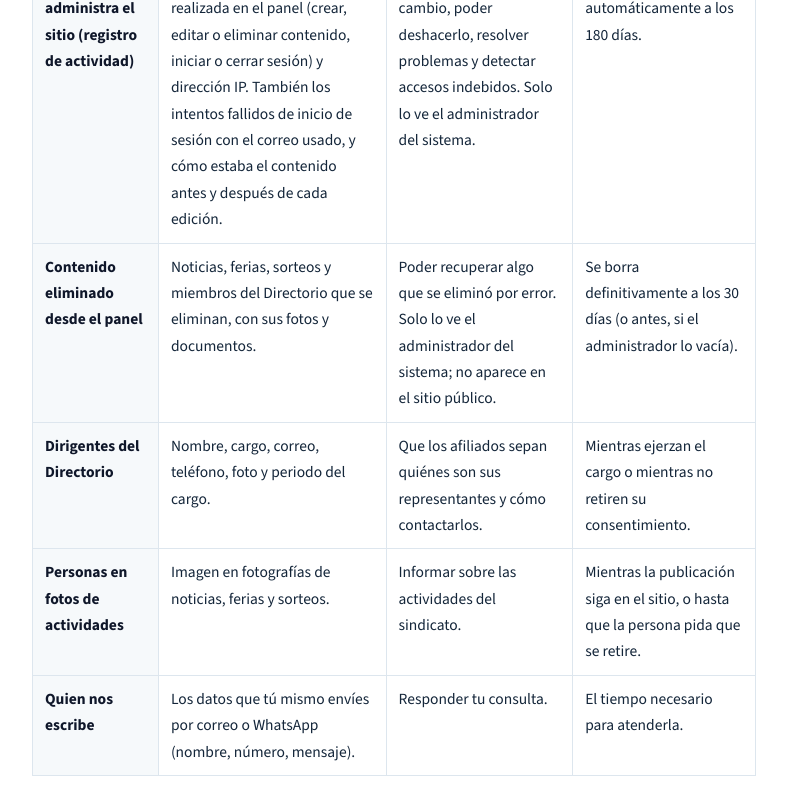
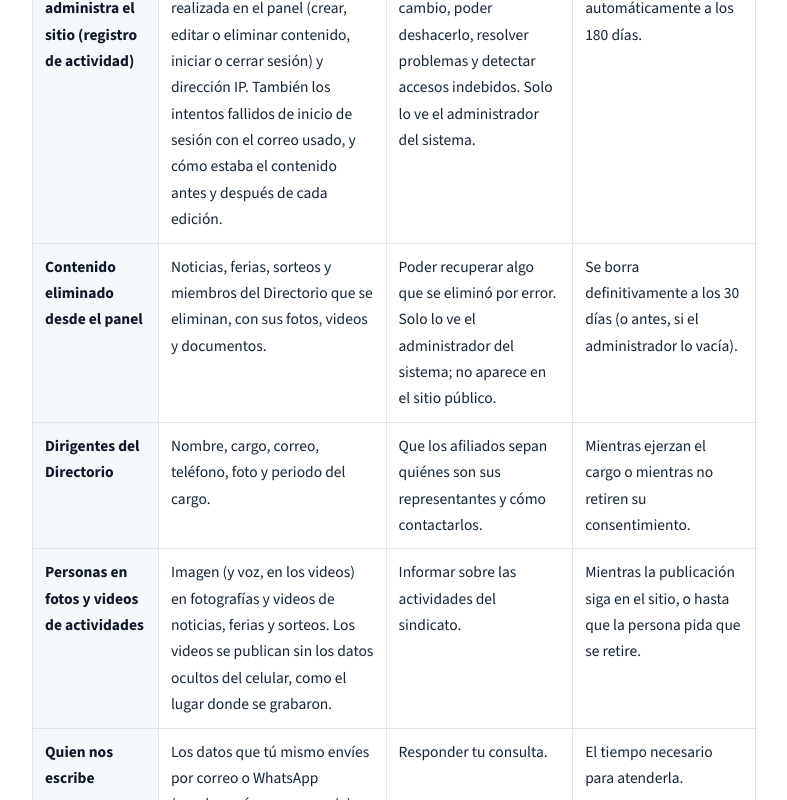
Before and after one commit to Jesusc169/SITECORPAC, a Next.js app: page /privacidad in a window 1280 px wide. Shown: the part 2000-2800 px from the top of the page, without its empty margins (246-1033 px from the left). Built offline with nearby package versions, Linux system fonts and the light colour scheme.

Commit message:
Política de privacidad: fotos y videos de actividades (imagen y voz, sin ubicación del celular)

```diff
--- a/src/app/privacidad/page.tsx
+++ b/src/app/privacidad/page.tsx
@@ -137,7 +137,7 @@ export default function PrivacidadPage() {
               <th scope="row">Contenido eliminado desde el panel</th>
               <td>
                 Noticias, ferias, sorteos y miembros del Directorio que se
-                eliminan, con sus fotos y documentos.
+                eliminan, con sus fotos, videos y documentos.
               </td>
               <td>
                 Poder recuperar algo que se eliminó por error. Solo lo ve el
@@ -161,8 +161,12 @@ export default function PrivacidadPage() {
               </td>
             </tr>
             <tr>
-              <th scope="row">Personas en fotos de actividades</th>
-              <td>Imagen en fotografías de noticias, ferias y sorteos.</td>
+              <th scope="row">Personas en fotos y videos de actividades</th>
+              <td>
+                Imagen (y voz, en los videos) en fotografías y videos de
+                noticias, ferias y sorteos. Los videos se publican sin los
+                datos ocultos del celular, como el lugar donde se grabaron.
+              </td>
               <td>Informar sobre las actividades del sindicato.</td>
               <td>
                 Mientras la publicación siga en el sitio, o hasta que la
@@ -204,10 +208,11 @@ export default function PrivacidadPage() {
           quite o cambie algún dato (por ejemplo, tu teléfono), escríbenos.
         </li>
         <li>
-          <strong>Fotos de actividades:</strong> se publican fotos de eventos
-          públicos del sindicato, de acuerdo con el artículo 15 del Código
-          Civil. Si apareces en una foto y no quieres que siga publicada,
-          escríbenos indicando cuál es y la retiraremos.
+          <strong>Fotos y videos de actividades:</strong> se publican fotos y
+          videos de eventos públicos del sindicato (por ejemplo, un sorteo),
+          de acuerdo con el artículo 15 del Código Civil. Si apareces en una
+          foto o un video y no quieres que siga publicado, escríbenos
+          indicando cuál es y lo retiraremos.
         </li>
         <li>
           Este sitio <strong>no</strong> publica el padrón de afiliados ni
--- a/src/lib/datosInstitucionales.ts
+++ b/src/lib/datosInstitucionales.ts
@@ -17,7 +17,7 @@ export const INSTITUCION = {
 } as const;
 
 /** Fecha de la última revisión de los textos legales (mostrar en cada página). */
-export const FECHA_POLITICAS = "8 de octubre de 2026";
+export const FECHA_POLITICAS = "12 de noviembre de 2026";
 
 const WHATSAPP = "https://wa.me/51950215616?text=";
 
```
